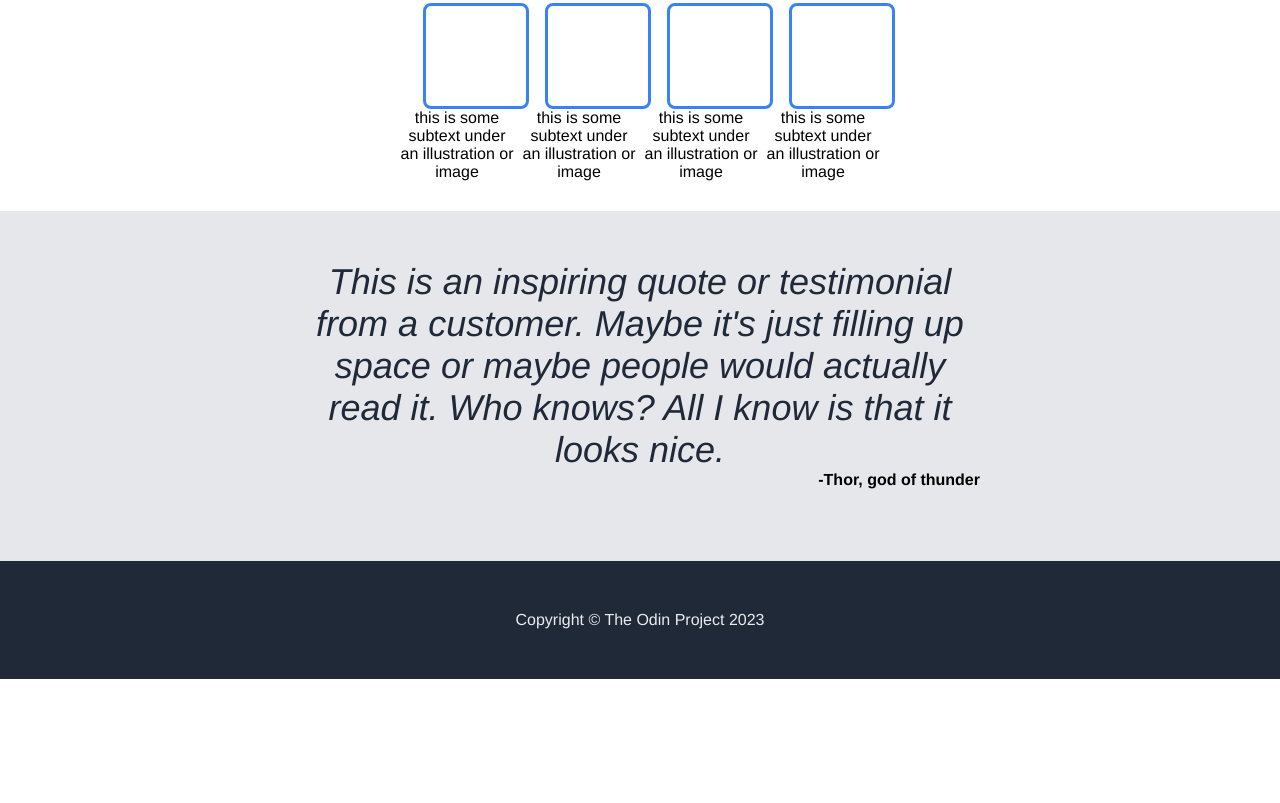
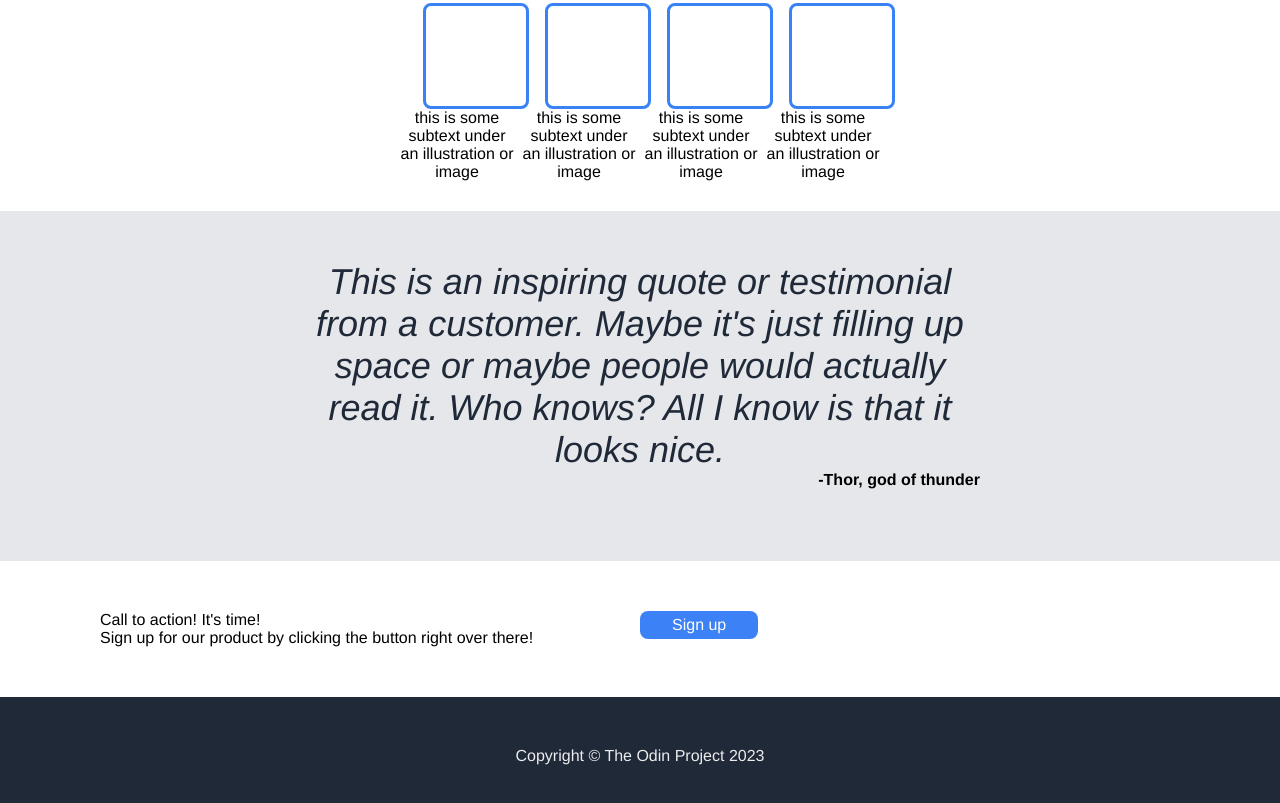
Before and after one commit to melvinquashie/odin-landing_page, a plain HTML site: page index.html in a window 1280 px wide. Shown: the part 617-1420 px from the top of the page. Before the commit the page ends 1296 px from the top, so only its background shows below. Drawn offline with Linux system fonts and the light colour scheme.

Commit message:
add section 4
add divs and sectioning for main box, a sub-box, and 2 inner sub-boxes
add call to action text and button.

```diff
--- a/css/landstyle.css
+++ b/css/landstyle.css
@@ -162,6 +162,10 @@ p.quote-author{
 
 
 
+/* Section 4 styles */
+
+
+
 /* Footer styles */
 div.footer p{
   color: #ececee;
--- a/index.html
+++ b/index.html
@@ -97,14 +97,27 @@
 
     </div> <!--end3-->
 
+    <!--Section4-->
+    <div class="section-four light-space container">
 
+      <div class="prompt-box container item">
 
+        <div class="left-prompt item">
+          <p class="action-text">Call to action! It's time!</p>
+          <p class="sub-action-text">Sign up for our product by clicking the button right over there!</p>
+        </div>
 
+        <div class="right-prompt item">
+          <button type="button" class="signup">Sign up</button>
+        </div>
+
+      </div>
+    </div> <!--end4-->
 
     <!--Footer section of code-->
     <div class="footer dark-space">
       <p>Copyright © The Odin Project 2023</p>
-    </div>
+    </div> <!--end footer-->
 
   </div>
 
```
